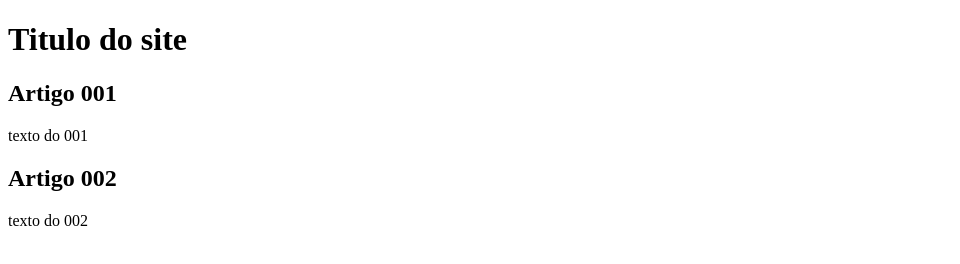
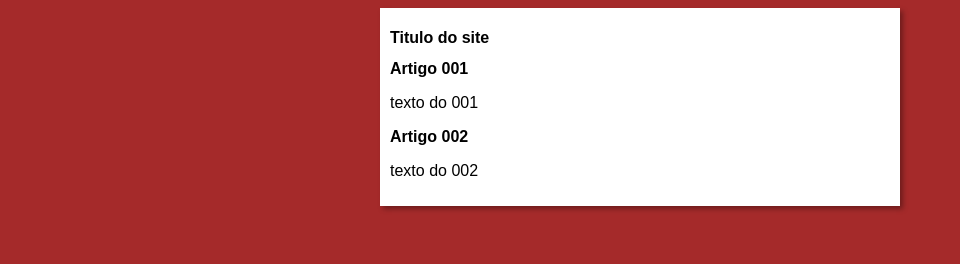
Before and after one commit to Janyson29/Projeto-Site, a plain HTML site: page index.html in a window 1280 px wide. Shown: the whole page, without its empty margins (0-960 px from the left). Drawn offline with Linux system fonts and the light colour scheme.

Commit message:
iniciei o design

```diff
--- /dev/null
+++ b/assets/css/styles.css
@@ -0,0 +1,17 @@
+* {
+    font-family: Arial, Helvetica, sans-serif;
+    font-size: 16px;
+}
+
+body {
+    background: brown;
+
+}
+
+main {
+    background-color: white;
+    width: 500px;
+    padding: 10px;
+    margin: auto;
+    box-shadow: 3px 3px 5px rgba(0, 0, 0, 0.339) ;
+}
--- a/index.html
+++ b/index.html
@@ -5,6 +5,7 @@
     <meta http-equiv="X-UA-Compatible" content="IE=edge">
     <meta name="viewport" content="width=device-width, initial-scale=1.0">
     <title>titulo do site</title>
+    <link rel="stylesheet" href="assets/css/styles.css">
 </head>
 <body>
     <main>
```
